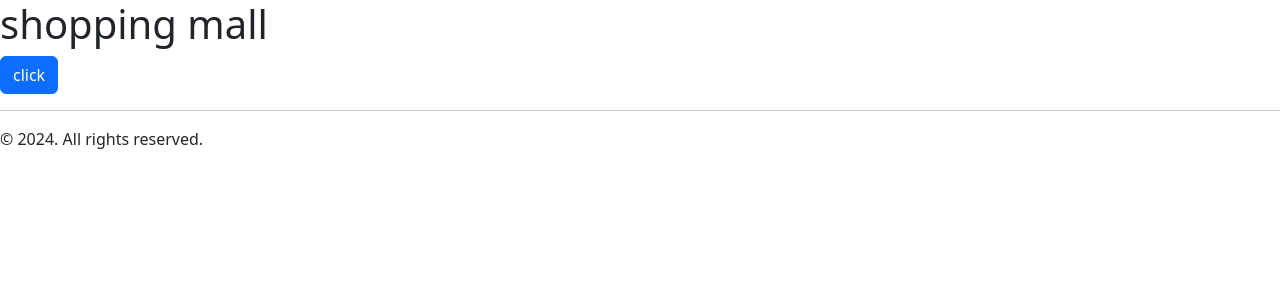
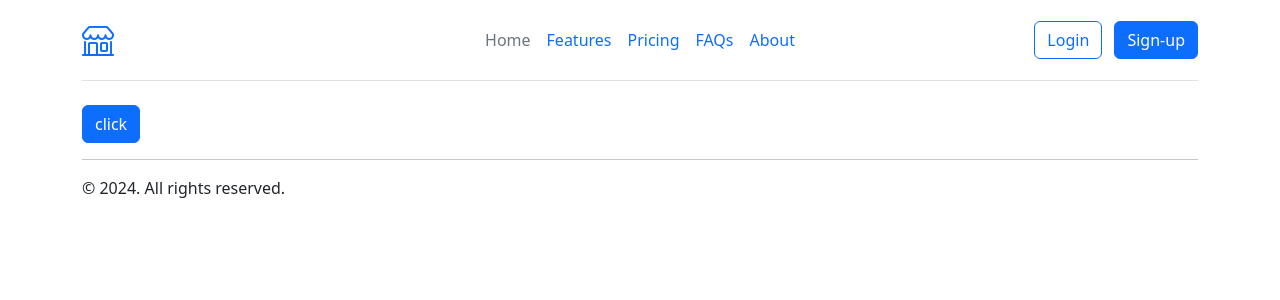
Before and after one commit to 0o0w0d/django-portone, a Django app: page / in a window 1280 px wide. Shown: the top 300 px of the page. Run offline with Django 4.2, Linux system fonts and the light colour scheme; some libraries are stand-ins or nearby versions.

Commit message:
add base layout template

```diff
--- /dev/null
+++ b/templates/base.html
@@ -0,0 +1,59 @@
+{# Load the tag library #}
+{% load django_bootstrap5 %}
+
+<!DOCTYPE html>
+<html lang="en">
+
+  <head>
+    <meta charset="UTF-8">
+    <meta name="viewport" content="width=device-width, initial-scale=1.0">
+    <title>shopping mall</title>
+    {# Load CSS and JavaScript #}
+    {% bootstrap_css %}
+    {% bootstrap_javascript %}
+    <link rel="stylesheet" href="https://cdn.jsdelivr.net/npm/bootstrap-icons@1.11.3/font/bootstrap-icons.css">
+  </head>
+
+  <body>
+    <div class="container">
+      <header class="d-flex flex-wrap align-items-center justify-content-center justify-content-md-between py-3 mb-4 border-bottom">
+        <div class="col-md-3 mb-2 mb-md-0">
+          <a href="/" class="d-inline-flex link-body-emphasis text-decoration-none">
+            <i class="bi bi-shop text-primary" style="font-size: 2em;"></i>
+          </a>
+        </div>
+
+        <ul class="nav col-12 col-md-auto mb-2 justify-content-center mb-md-0">
+          <li>
+            <a href="#" class="nav-link px-2 link-secondary">Home</a>
+          </li>
+          <li>
+            <a href="#" class="nav-link px-2">Features</a>
+          </li>
+          <li>
+            <a href="#" class="nav-link px-2">Pricing</a>
+          </li>
+          <li>
+            <a href="#" class="nav-link px-2">FAQs</a>
+          </li>
+          <li>
+            <a href="#" class="nav-link px-2">About</a>
+          </li>
+        </ul>
+
+        <div class="col-md-3 text-end">
+          <button type="button" class="btn btn-outline-primary me-2">Login</button>
+          <button type="button" class="btn btn-primary">Sign-up</button>
+        </div>
+      </header>
+    </div>
+    <div class="container">
+      {% block content %}{% endblock content %}
+
+      <hr/>
+      &copy; 2024. All rights reserved.
+    </div>
+
+  </body>
+
+</html>
--- a/templates/root.html
+++ b/templates/root.html
@@ -1,26 +1,5 @@
-{# Load the tag library #}
-{% load django_bootstrap5 %}
+{% extends "base.html" %}
 
-<!DOCTYPE html>
-<html lang="en">
-
-  <head>
-    <meta charset="UTF-8">
-    <meta name="viewport" content="width=device-width, initial-scale=1.0">
-    <title>shopping mall</title>
-    {# Load CSS and JavaScript #}
-    {% bootstrap_css %}
-    {% bootstrap_javascript %}
-
-  </head>
-
-  <body>
-    <h1>shopping mall</h1>
-
-    <button class="btn btn-primary">click</button>
-
-    <hr/>
-    &copy; 2024. All rights reserved.
-  </body>
-
-</html>
+{% block content %}
+  <button class="btn btn-primary">click</button>
+{% endblock content %}
```
